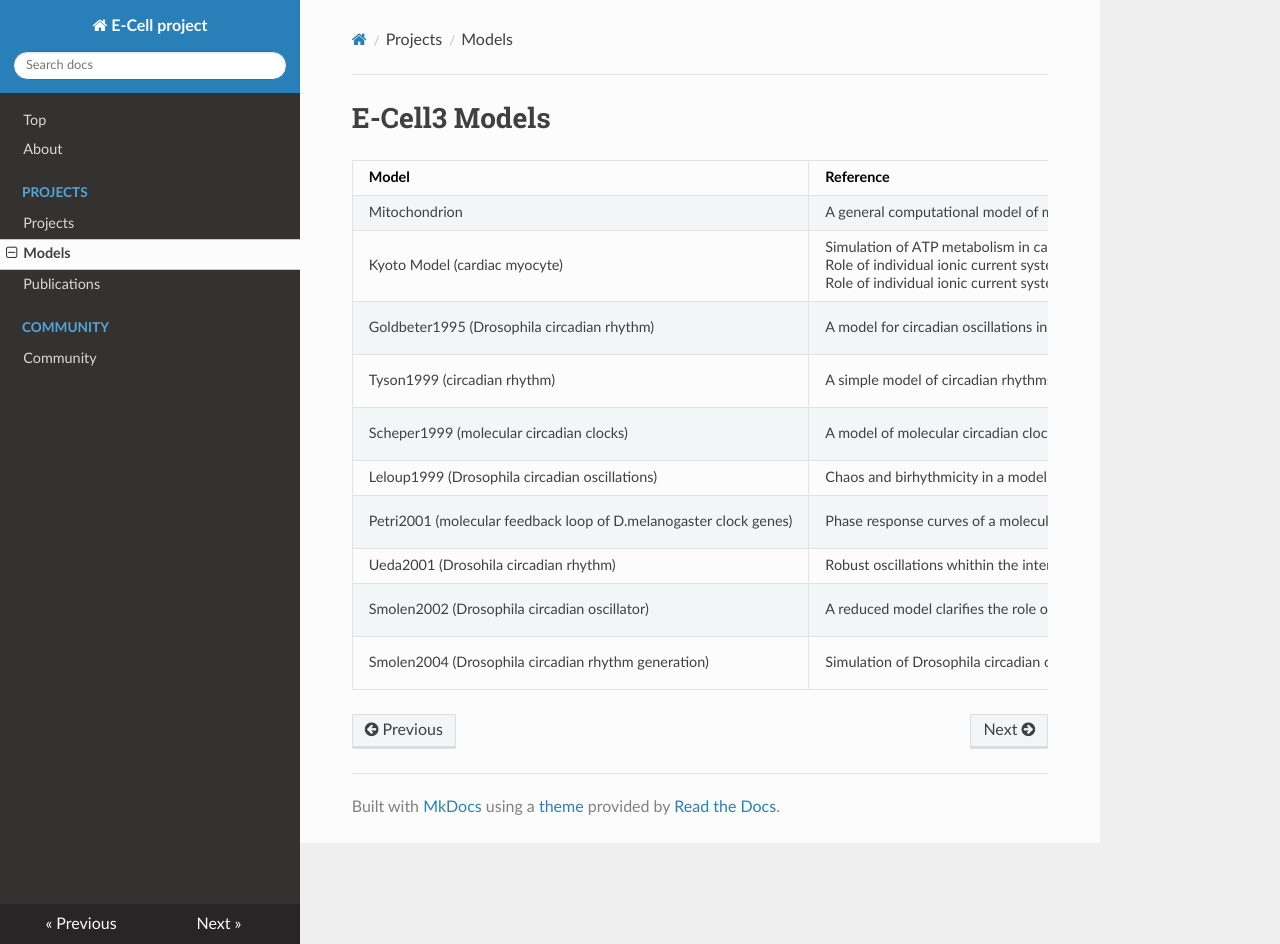
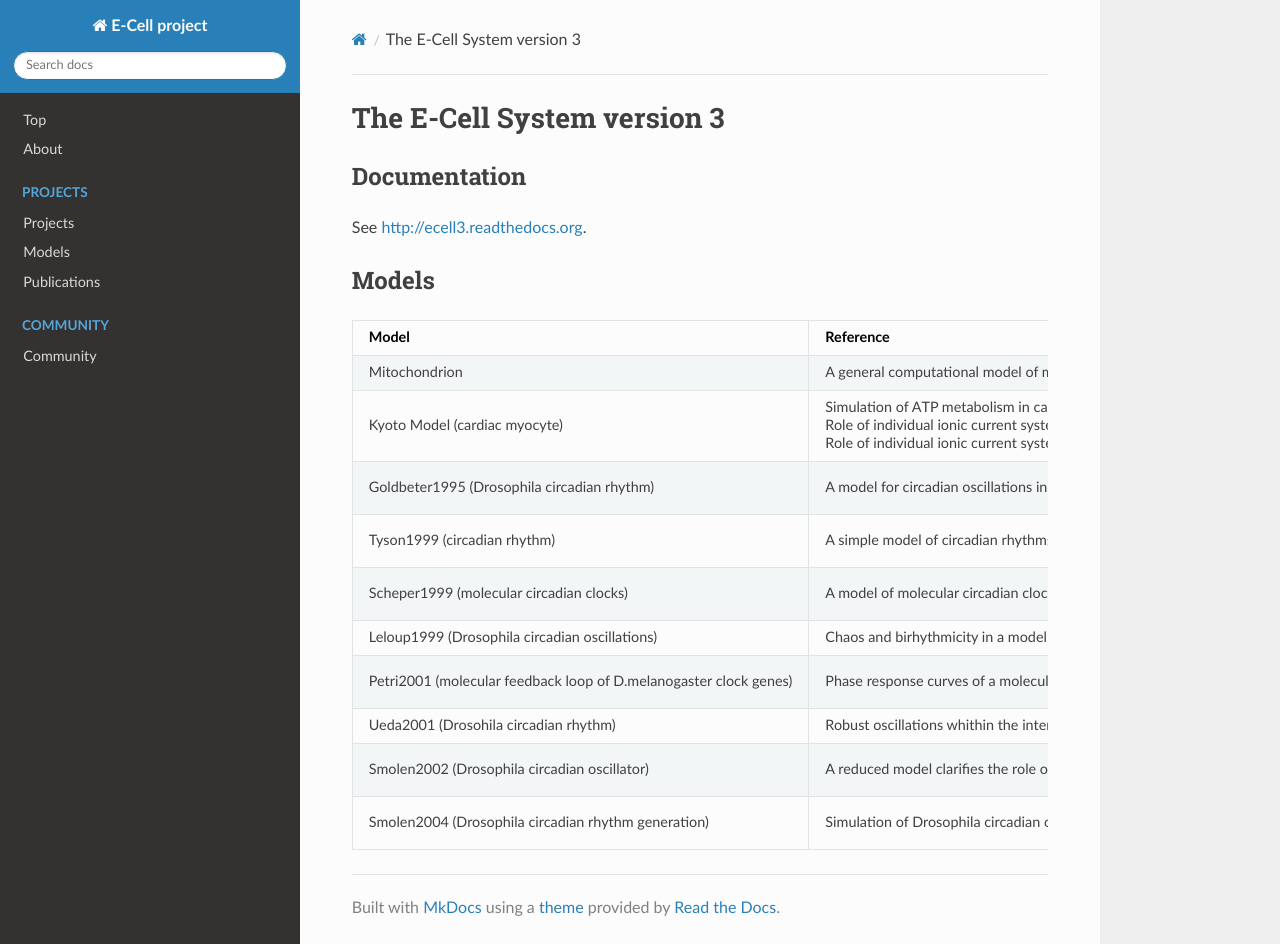
Before and after one commit to ecell/ecell-website, an MkDocs documentation site: the page built from docs/projects/ecell3.md, in a window 1280 px wide and 944 px high. Built offline with MkDocs 1.6.1, drawn with Linux system fonts in a browser that asks for light colours; nearby versions of some CDN libraries; old or Windows-style settings are respelled for this version of MkDocs.

Commit message:
Organize projects

```diff
--- a/docs/projects/models.md
+++ b/docs/projects/ecell3.md
@@ -1,4 +1,10 @@
-# E-Cell3 Models
+# The E-Cell System version 3
+
+## Documentation
+
+See [http://ecell3.readthedocs.org](http://ecell3.readthedocs.org).
+
+## Models
 
 Model | Reference | Download
 --- | --- | ---
--- /dev/null
+++ b/docs/projects/ecell4.md
@@ -0,0 +1,3 @@
+# The E-Cell System version 4
+
+See [http://ecell.org/ecell4](http://ecell.org/ecell4).
```
Also changed, not shown: docs/index.rst (+4 -9 lines), docs/projects/projects.md (deleted, +0 -32 lines), docs/projects/scopyon.md (added, +5 -0 lines), docs/projects/spatiocyte.md (added, +3 -0 lines).
